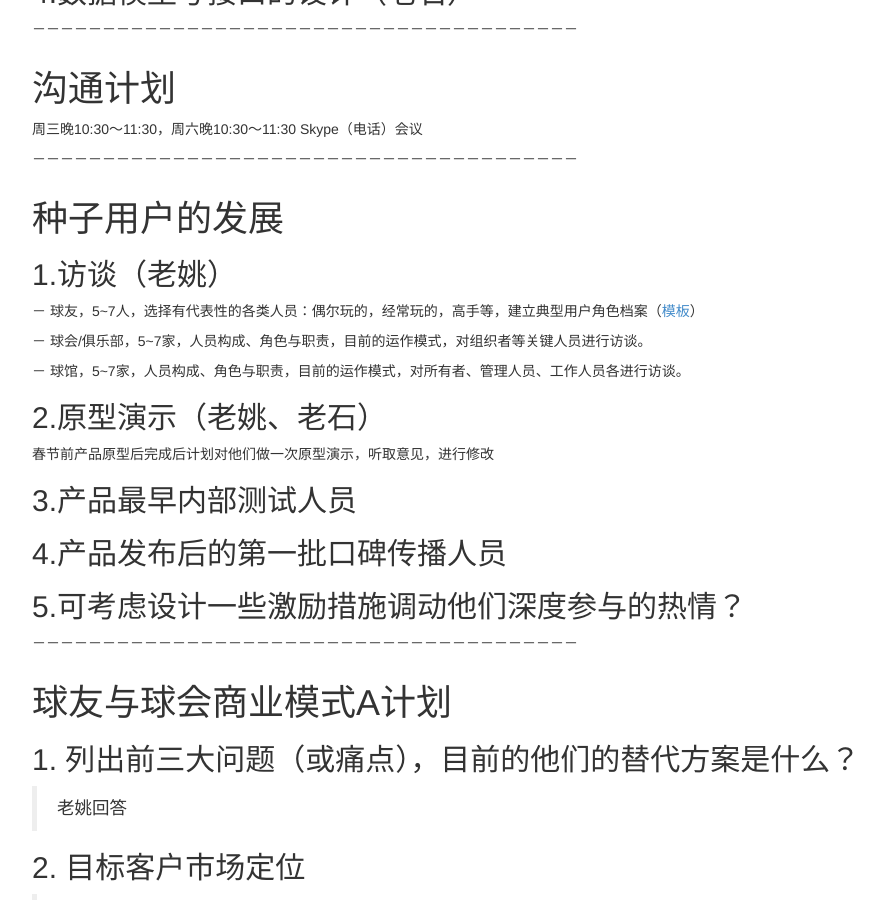
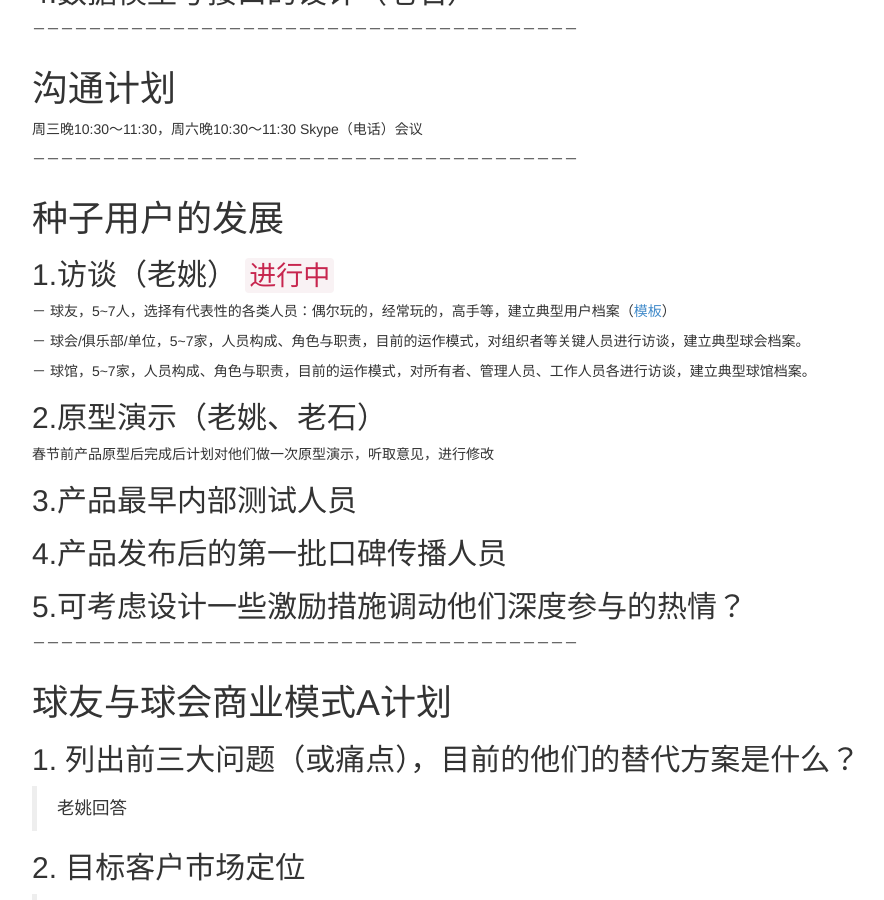
Before and after one commit to haxejs/haxejs.com, a Jekyll site: the page built from _posts/2015-01-06-health-startup.md, in a window 1280 px wide and 900 px high, scrolled down 714 px. Shown: the whole window, without its empty margins (38-922 px from the left). Built offline with Jekyll 4.4.1, drawn with Linux system fonts in a browser that asks for light colours; Markdown is read by kramdown in place of the engine named in the settings; comment, search, counter and statistics services are not loaded; some of the changed text lies outside the part shown.

Commit message:
update post

````diff
--- a/_posts/2015-01-06-health-startup.md
+++ b/_posts/2015-01-06-health-startup.md
@@ -23,13 +23,13 @@ keywords: haxe, javascript, js, html5, angular, wechat
 －－－－－－－－－－－－－－－－－－－－－－－－－－－－－－－－－－－－－－－
 #种子用户的发展
 
-##1.访谈（老姚）
+##1.访谈（老姚）  ```进行中```
 
-－ 球友，5~7人，选择有代表性的各类人员：偶尔玩的，经常玩的，高手等，建立典型用户角色档案（[模板](http://www.haxejs.com/ppts/201004%20%E4%BA%BA%E7%89%A9%E8%A7%92%E8%89%B2%EF%BC%88Persona%EF%BC%89%E5%AE%9E%E4%BE%8B.docx)）
+－ 球友，5~7人，选择有代表性的各类人员：偶尔玩的，经常玩的，高手等，建立典型用户档案（[模板](http://www.haxejs.com/ppts/201004%20%E4%BA%BA%E7%89%A9%E8%A7%92%E8%89%B2%EF%BC%88Persona%EF%BC%89%E5%AE%9E%E4%BE%8B.docx)）
 
-－ 球会/俱乐部，5~7家，人员构成、角色与职责，目前的运作模式，对组织者等关键人员进行访谈。
+－ 球会/俱乐部/单位，5~7家，人员构成、角色与职责，目前的运作模式，对组织者等关键人员进行访谈，建立典型球会档案。
 
-－ 球馆，5~7家，人员构成、角色与职责，目前的运作模式，对所有者、管理人员、工作人员各进行访谈。
+－ 球馆，5~7家，人员构成、角色与职责，目前的运作模式，对所有者、管理人员、工作人员各进行访谈，建立典型球馆档案。
 
 ##2.原型演示（老姚、老石）
 春节前产品原型后完成后计划对他们做一次原型演示，听取意见，进行修改
````
Also changed, not shown: other parts of _posts/2015-01-06-health-startup.md (+7 -3 lines).
